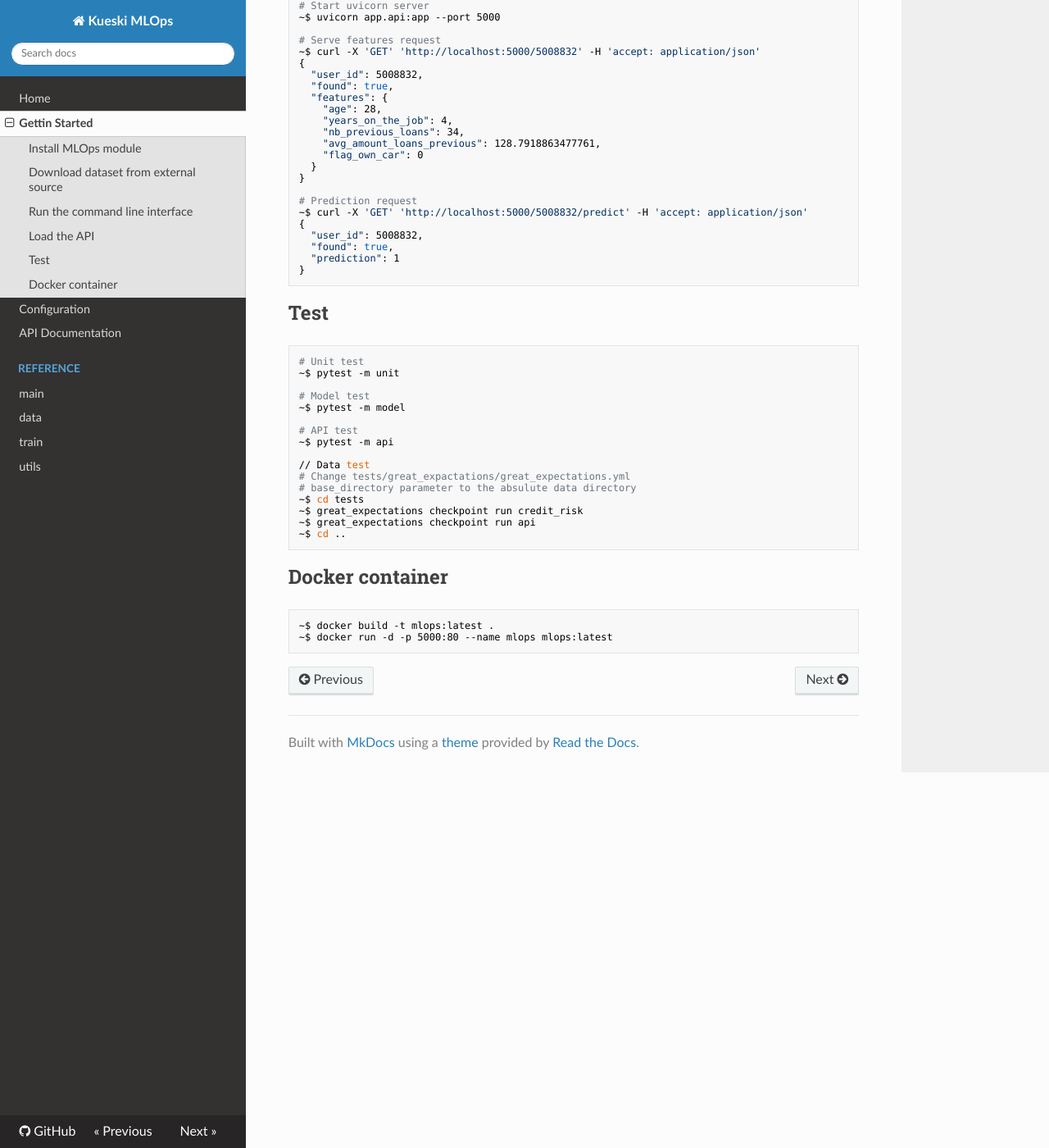
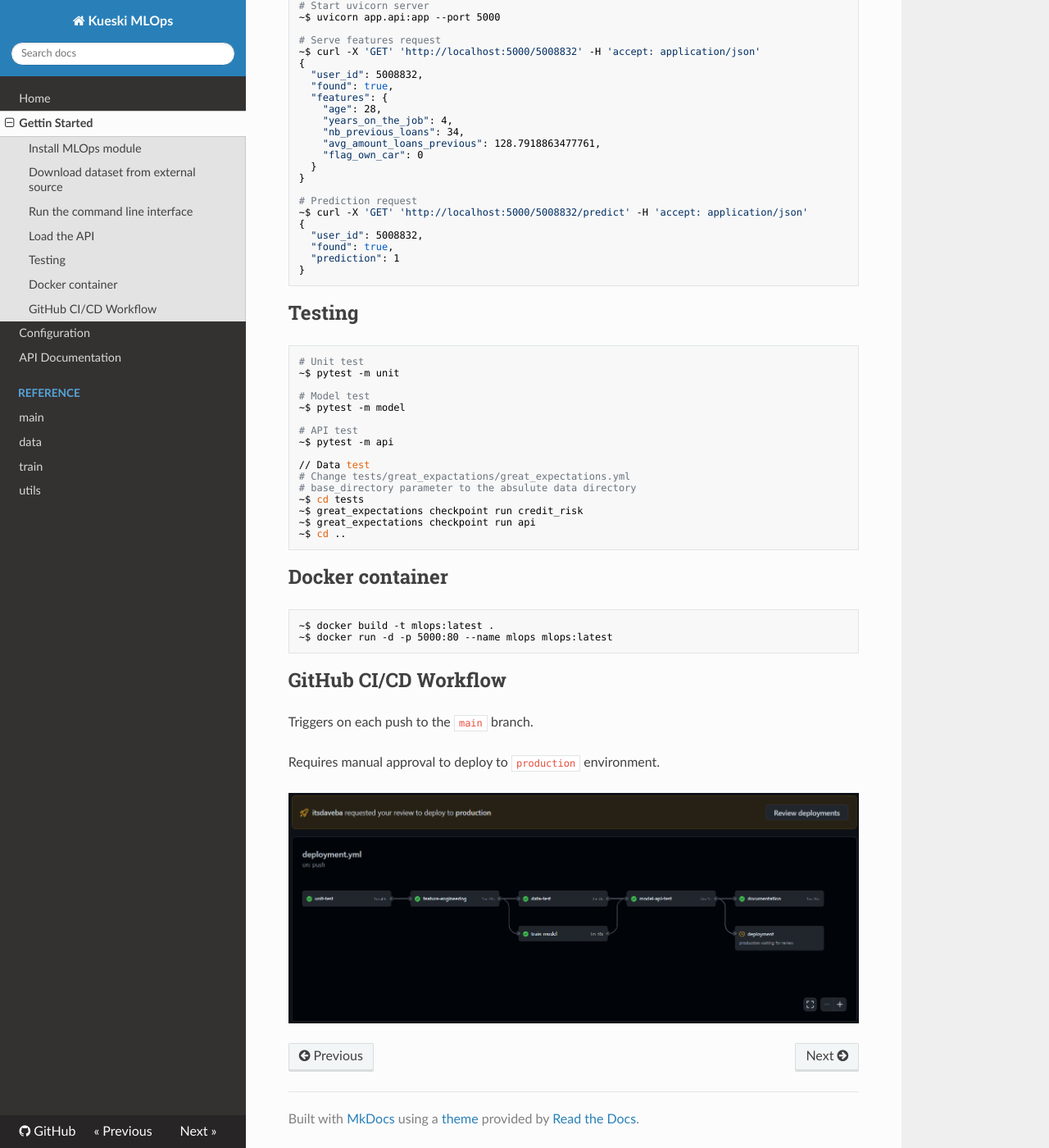
Before and after one commit to itsdaveba/kueski-mlops-challenge, an MkDocs documentation site: the page built from docs/getting_started.md, in a window 1280 px wide and 1400 px high, scrolled down 901 px. Shown: the whole window at 82% size. Built offline with MkDocs 1.6.1, drawn with Linux system fonts in a browser that asks for light colours; nearby versions of some CDN libraries.

Commit message:
getting starting docs

````diff
--- a/docs/getting_started.md
+++ b/docs/getting_started.md
@@ -71,7 +71,7 @@ Prediction: 1
 }
 ```
 
-## Test
+## Testing
 
 ```bash
 # Unit test
@@ -98,3 +98,11 @@ Prediction: 1
 ~$ docker build -t mlops:latest .
 ~$ docker run -d -p 5000:80 --name mlops mlops:latest
 ```
+
+## GitHub CI/CD Workflow
+
+Triggers on each push to the ``main`` branch.
+
+Requires manual approval to deploy to ``production`` environment.
+
+![workflow](workflow.png)
````
Also changed, not shown: docs/workflow.png (added).
